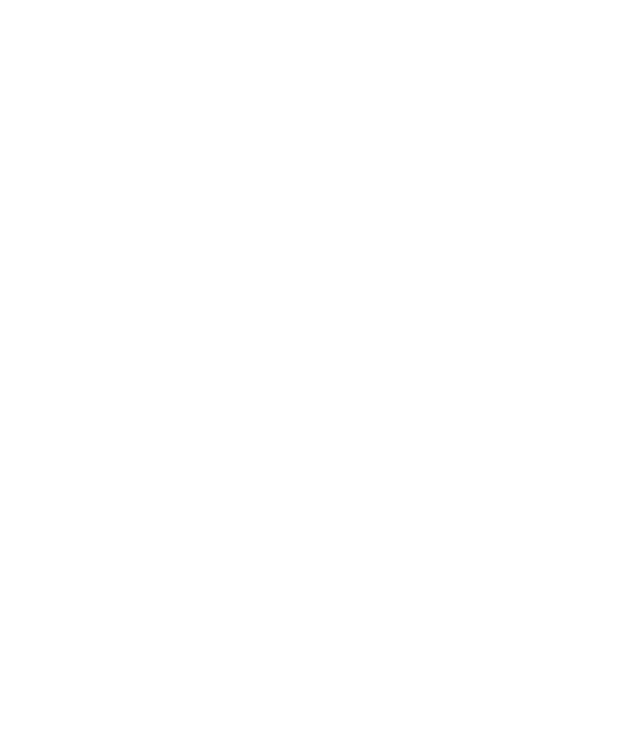
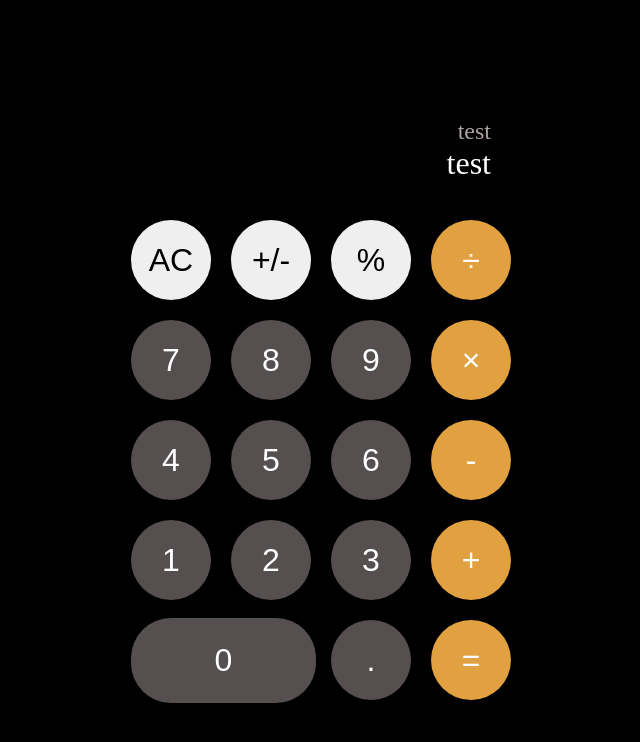
Before and after one commit to PJenkins28/calculator, a plain HTML site: page index.html in a window 1280 px wide. Shown: the whole page, without its empty margins (309-949 px from the left). Drawn offline with Linux system fonts and the light colour scheme.

Commit message:
rough outline of UI

```diff
--- a/index.html
+++ b/index.html
@@ -8,6 +8,31 @@
     <title>Calculator</title>
 </head>
 <body>
+    <section class="calc-grid">
+        <div class="output">
+            <div id="previous">test</div>
+            <div id="current">test</div>
+        </div>
+        <button class="light">AC</button>
+        <button class="light">+/-</button>
+        <button class="light">%</button>
+        <button class="orange">÷</button>
+        <button class="dark">7</button>
+        <button class="dark">8</button>
+        <button class="dark">9</button>
+        <button class="orange">×</button>
+        <button class="dark">4</button>
+        <button class="dark">5</button>
+        <button class="dark">6</button>
+        <button class="orange">-</button>
+        <button class="dark">1</button>
+        <button class="dark">2</button>
+        <button class="dark">3</button>
+        <button class="orange">+</button>
+        <button class="dark" id="oblong">0</button>
+        <button class="dark">.</button>
+        <button class="orange">=</button>
+    </section>
 
 </body>
 <script src="main.js"></script>
--- a/style.css
+++ b/style.css
@@ -0,0 +1,67 @@
+body {
+    padding: 0;
+    margin: 0;
+    background: rgb(84, 82, 82);
+}
+.calc-grid {
+    display: grid;
+    justify-content: center;
+    align-content: center;
+    align-items: center;
+    min-height: 100vh;
+    grid-template-columns: repeat(4, 100px);
+    grid-template-rows: minmax(120px, auto) repeat(5, 100px);
+    /* grid-auto-columns: 1fr; */
+    background-color: black;
+
+}
+.calc-grid > button {
+    cursor: pointer;
+    font-size: 2rem;
+    width: 80px;
+    height: 80px;
+    border-radius: 50%;
+    border: black;
+    /* border: 1px solid rgb(84, 82, 82); */
+}
+.calc-grid > .dark:hover, .orange:hover {
+    background-color: rgb(244, 247, 247);
+    color: rgb(86, 79, 79);
+}
+.calc-grid > .light:hover {
+    background-color: rgb(255, 255, 255);
+    color: rgb(106, 98, 98);
+    border: 2px solid rgb(255, 255, 255);
+}
+.dark, .orange {
+    color: white;
+}
+.dark {
+    background-color: rgb(86, 79, 79);
+}
+.orange {
+    background-color: rgb(225, 161, 65);
+}
+
+#oblong {
+    width: 185px;
+    height: 85px;
+    grid-column: span 2;
+    align-self: right;
+    border-radius: 40px;
+}
+.output {
+    grid-column: 1 / -1;
+    padding: 0 40px;
+    font-size: 2rem;
+    color:  rgb(255, 255, 255);
+    /* background-color: grey; */
+    display: flex;
+    flex-direction: column;
+    align-items: flex-end;
+
+}
+#previous {
+    color:rgb(173, 162, 162);
+    font-size: 1.5rem;
+}
```
